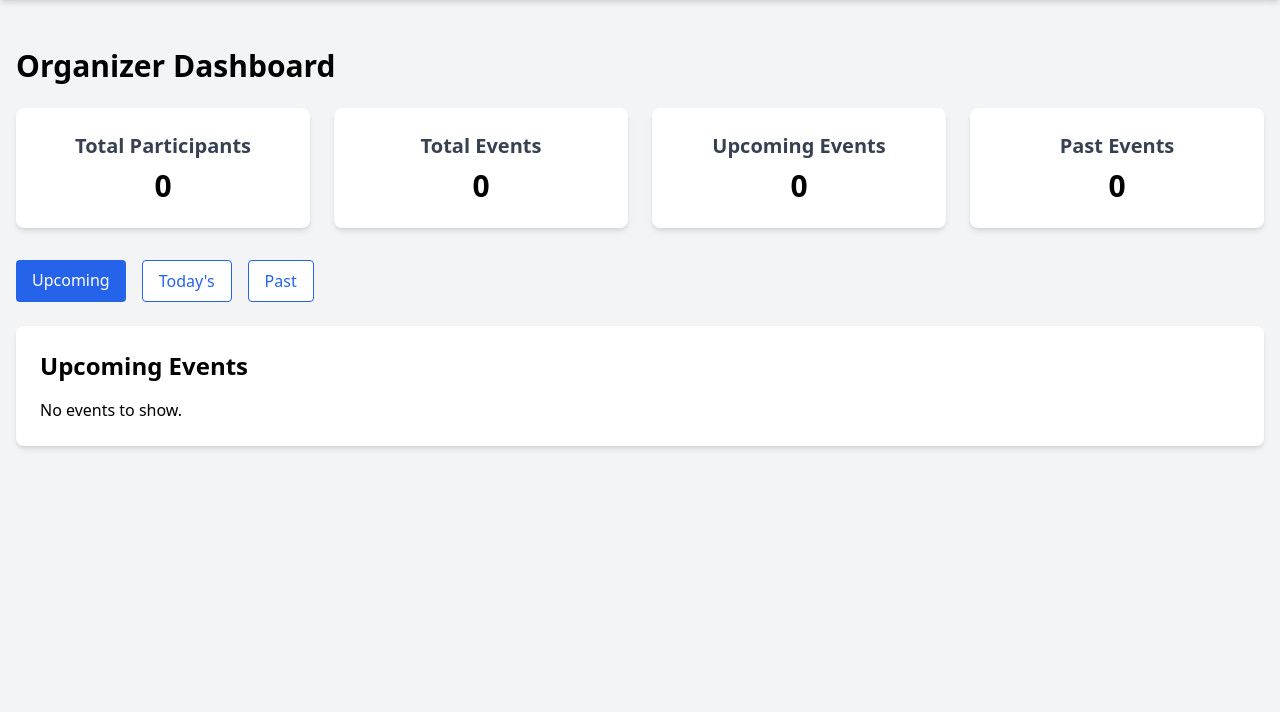
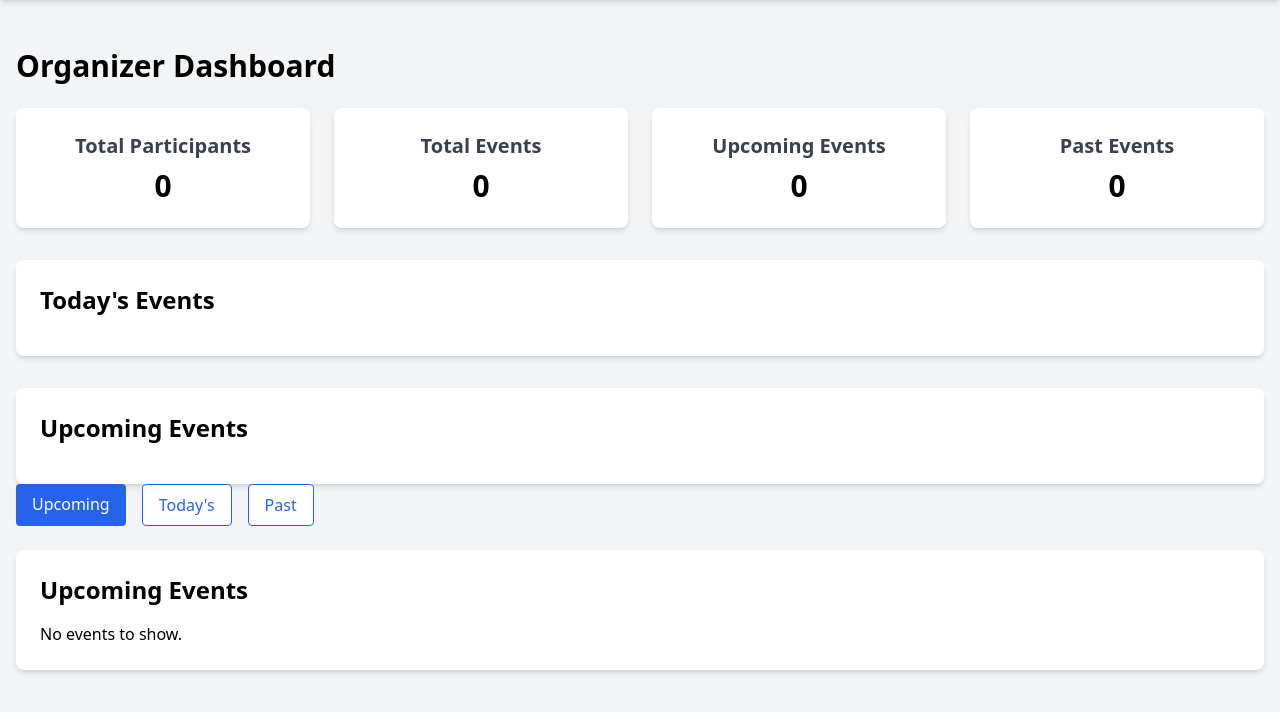
Before and after one commit to blu3be3tle/eventura-django, a Django app: page /events/organizer-dashboard/ in a window 1280 px wide. Shown: the part 60-772 px from the top of the page. Run offline with Django 5.2, Linux system fonts and the light colour scheme; data that the repository does not hold is empty.

Commit message:
organizer dashboard made interactive

```diff
--- a/events/templates/events/organizer_dashboard.html
+++ b/events/templates/events/organizer_dashboard.html
@@ -8,42 +8,63 @@
       <h3 class="text-xl font-semibold text-gray-700">Total Participants</h3>
       <p class="text-3xl font-bold mt-2">{{ total_participants }}</p>
     </div>
-    <div class="bg-white p-6 rounded-lg shadow-md text-center">
+
+    <a href="?filter=all" class="bg-white p-6 rounded-lg shadow-md text-center block hover:bg-gray-50">
       <h3 class="text-xl font-semibold text-gray-700">Total Events</h3>
       <p class="text-3xl font-bold mt-2">{{ total_events }}</p>
-    </div>
-    <div class="bg-white p-6 rounded-lg shadow-md text-center">
+    </a>
+    <a href="?filter=upcoming" class="bg-white p-6 rounded-lg shadow-md text-center block hover:bg-gray-50">
       <h3 class="text-xl font-semibold text-gray-700">Upcoming Events</h3>
       <p class="text-3xl font-bold mt-2">{{ upcoming_events_count }}</p>
-    </div>
-    <div class="bg-white p-6 rounded-lg shadow-md text-center">
+    </a>
+    <a href="?filter=past" class="bg-white p-6 rounded-lg shadow-md text-center block hover:bg-gray-50">
       <h3 class="text-xl font-semibold text-gray-700">Past Events</h3>
       <p class="text-3xl font-bold mt-2">{{ past_events_count }}</p>
-    </div>
+    </a>
+  </div>
+
+  <div class="bg-white p-6 rounded-lg shadow-md mb-8">
+    <h2 class="text-2xl font-bold mb-4">Today's Events</h2>
+  </div>
+
+  <div class="bg-white p-6 rounded-lg shadow-md">
+    <h2 class="text-2xl font-bold mb-4 capitalize">{{ current_filter }} Events</h2>
   </div>
 
   <div class="mb-6 flex space-x-4">
     <a href="?filter=upcoming"
       class="px-4 py-2 rounded {% if current_filter == 'upcoming' %}
+
         bg-blue-600 text-white
+
       {% else %}
+
         bg-white text-blue-600 border border-blue-600
+
       {% endif %}">
       Upcoming
     </a>
     <a href="?filter=today"
       class="px-4 py-2 rounded {% if current_filter == 'today' %}
+
         bg-blue-600 text-white
+
       {% else %}
+
         bg-white text-blue-600 border border-blue-600
+
       {% endif %}">
       Today's
     </a>
     <a href="?filter=past"
       class="px-4 py-2 rounded {% if current_filter == 'past' %}
+
         bg-blue-600 text-white
+
       {% else %}
+
         bg-white text-blue-600 border border-blue-600
+
       {% endif %}">
       Past
     </a>
--- a/events/urls.py
+++ b/events/urls.py
@@ -7,7 +7,7 @@ urlpatterns = [
     path('event/new/', views.event_create, name='event-create'),
     path('event/<int:pk>/edit/', views.event_update, name='event-update'),
     path('event/<int:pk>/delete/', views.event_delete, name='event-delete'),
-    path('organizer-dashboard/', views.dashboard, name='dashboard'),
+    path('organizer-dashboard/', views.organizer_dashboard, name='dashboard'),
     path("__reload__/", include("django_browser_reload.urls")),
 
     path('participants/', views.participant_list, name='participant-list'),
--- a/events/views.py
+++ b/events/views.py
@@ -89,7 +89,7 @@ def event_delete(request, pk):
 
 
 # Dashboard
-def dashboard(request):
+def organizer_dashboard(request):
 
     total_participants = Participant.objects.count()
     total_events = Event.objects.count()
@@ -101,11 +101,12 @@ def dashboard(request):
     event_filter = request.GET.get('filter', 'upcoming')
     events_to_display = Event.objects.select_related('category')
 
+
     if event_filter == 'past':
         events_to_display = events_to_display.filter(date__lt=now.date())
     elif event_filter == 'today':
         events_to_display = events_to_display.filter(date=now.date())
-    else:
+    elif event_filter == 'upcoming':
         events_to_display = events_to_display.filter(date__gte=now.date())
 
     context = {
```
